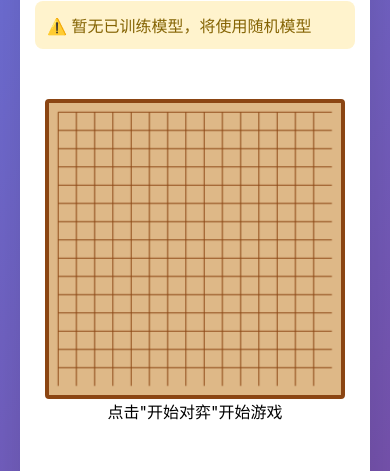
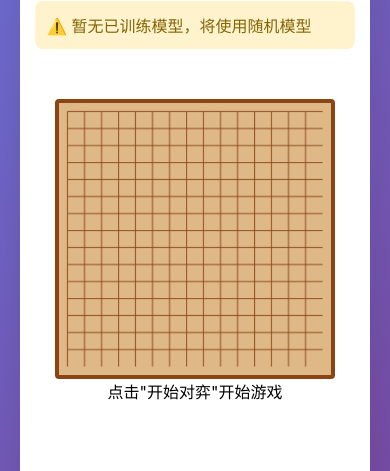
Before and after one commit to toneliu/gomukuzero, a Vue app in the folder gomoku_zero/frontend/: page / in a window 390 px wide. Shown: the part 598-1069 px from the top of the page. Built offline with nearby package versions, Linux system fonts and the light colour scheme; no server answers.

Commit message:
fix: 修复9x9棋盘缩小到左上角的问题
- canvas使用width:100%自适应容器宽度
- 使用aspect-ratio:1/1保持正方形
- 移除min-height固定值，避免容器尺寸冲突
- 简化resize逻辑，canvas始终填满容器

```diff
--- a/gomoku_zero/frontend/src/components/GameBoard.vue
+++ b/gomoku_zero/frontend/src/components/GameBoard.vue
@@ -142,10 +142,11 @@ onUnmounted(() => {
   position: relative;
   width: 100%;
   max-width: 700px;
-  min-height: 350px;
+  aspect-ratio: 1 / 1;
   display: flex;
   justify-content: center;
   align-items: center;
+  margin: 0 auto;
 }
 
 canvas {
@@ -158,11 +159,13 @@ canvas {
   -webkit-tap-highlight-color: transparent;
   user-select: none;
   -webkit-user-select: none;
+  width: 100%;
+  height: 100%;
 }
 
 @media (max-width: 768px) {
   .board-container {
-    min-height: 300px;
+    max-width: 95vw;
   }
 }
 </style>
--- a/gomoku_zero/frontend/src/composables/useBoard.js
+++ b/gomoku_zero/frontend/src/composables/useBoard.js
@@ -15,8 +15,6 @@ export function useBoard() {
     whiteStone: '#FFFFFF',
     lastMoveMarker: '#FF5722'
   }
-
-  const MIN_CELL_SIZE = 20
 
   const resize = (canvas, size) => {
     if (!canvas) return false
@@ -38,14 +36,14 @@ export function useBoard() {
     }
 
     const maxSize = Math.min(containerWidth - 8, containerHeight - 8, 700)
-
-    const minCanvasSize = size * MIN_CELL_SIZE
-    let canvasSize = Math.max(maxSize, minCanvasSize)
+    const canvasSize = Math.max(maxSize, size * 20)
 
     canvas.width = canvasSize
     canvas.height = canvasSize
-    canvas.style.width = canvasSize + 'px'
-    canvas.style.height = canvasSize + 'px'
+    canvas.style.width = '100%'
+    canvas.style.maxWidth = canvasSize + 'px'
+    canvas.style.height = 'auto'
+    canvas.style.aspectRatio = '1 / 1'
 
     cellSize.value = canvasSize / (size + 1)
     return true
--- a/gomoku_zero/frontend/src/styles/main.css
+++ b/gomoku_zero/frontend/src/styles/main.css
@@ -45,28 +45,7 @@ header h1 {
   flex-direction: column;
   align-items: center;
   margin: 30px 0;
-  min-height: 600px;
   padding: 20px;
-}
-
-.board-container {
-  position: relative;
-  width: 100%;
-  max-width: 700px;
-  min-height: 700px;
-  display: flex;
-  justify-content: center;
-  align-items: center;
-}
-
-#game-board {
-  background: #DEB887;
-  border: 4px solid #8B4513;
-  border-radius: 4px;
-  cursor: pointer;
-  width: 100%;
-  max-width: 700px;
-  min-width: 400px;
 }
 
 .btn {
@@ -113,12 +92,4 @@ header h1 {
   header h1 {
     font-size: 2rem;
   }
-
-  .game-area {
-    min-height: 500px;
-  }
-
-  #game-board {
-    min-width: 95vw;
-  }
 }
```
